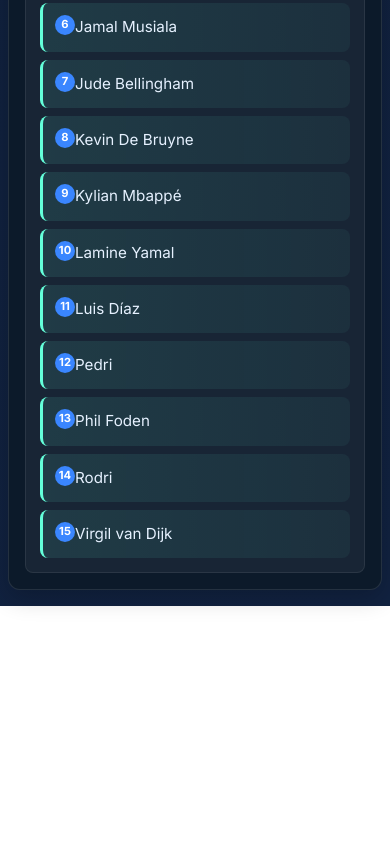
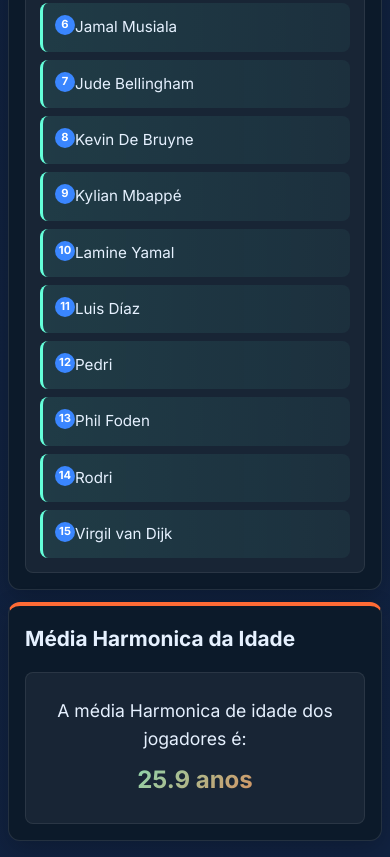
Before and after one commit to LeandroStanger/DashboardDeJogadores, a plain HTML site: page index.html in a window 390 px wide. Shown: the part 6174-7031 px from the top of the page. Before the commit the page ends 6780 px from the top, so only its background shows below. Drawn offline with Linux system fonts and the light colour scheme.

Commit message:
Update to v1.1

```diff
--- a/index.html
+++ b/index.html
@@ -1,5 +1,6 @@
 <!DOCTYPE html>
 <html lang="pt-BR">
+
 <head>
     <meta charset="UTF-8">
     <meta name="viewport" content="width=device-width, initial-scale=1.0">
@@ -9,6 +10,7 @@
     <link rel="preconnect" href="https://fonts.gstatic.com" crossorigin>
     <link href="https://fonts.googleapis.com/css2?family=Inter:wght@300;400;500;600;700&display=swap" rel="stylesheet">
 </head>
+
 <body>
     <header class="header">
         <h1>Dashboard de Jogadores</h1>
@@ -23,7 +25,9 @@
         <main id="conteudo4"></main>
         <main id="conteudo5"></main>
         <main id="conteudo6"></main>
+        <main id="conteudo7"></main>
     </div>
     <script src="script.js"></script>
 </body>
+
 </html>
--- a/script.js
+++ b/script.js
@@ -27,6 +27,7 @@ async function carregarDados() {
         jogadoresComMaisDe30Anos(jogadores);
         mediaDaIdade(jogadores);
         nomesDosJogadores(jogadores);
+        mediaHarmonica(jogadores);
     } catch (erro) {
         console.error("Erro ao carregar os dados:", erro);
     }
@@ -164,4 +165,26 @@ function nomesDosJogadores(jogadores) {
     `;
 }
 
+function mediaHarmonica(jogadores) {
+      const somaInversos = jogadores.reduce((acc, val) => acc + 1 / val.idade, 0);
+    const media = jogadores.length / somaInversos;
+
+    const jogadoresOrdenados = [...jogadores].sort((a, b) => b.idade - a.idade);
+
+    let container = document.getElementById('conteudo7');
+
+    if (!container) {
+        container = document.createElement('div');
+        container.id = 'conteudo7';
+        document.body.appendChild(container);
+    }
+
+    container.innerHTML = `
+        <h2>Média Harmonica da Idade</h2>
+        <div class="destaque">
+            <p class="maiorPiloto-item">A média Harmonica de idade dos jogadores é: <strong>${media.toFixed(1)} anos</strong></p>
+        </div>
+    `;
+}
+
 document.addEventListener('DOMContentLoaded', carregarDados);
--- a/style.css
+++ b/style.css
@@ -129,7 +129,8 @@ body::after,
 #conteudo3,
 #conteudo4,
 #conteudo5,
-#conteudo6 {
+#conteudo6,
+#conteudo7 {
     width: 100%;
     background: var(--color-bg-card);
     border-radius: var(--border-radius-medium);
@@ -146,6 +147,8 @@ body::after,
 #conteudo4 { border-top: 4px solid var(--color-accent-3); }
 #conteudo5 { border-top: 4px solid #ff6b35; }
 #conteudo6 { border-top: 4px solid var(--color-accent-6); }
+#conteudo7 { border-top: 4px solid #ff6b35; }
+
 
 /* CARDS DE JOGADOR */
 .jogador {
@@ -214,7 +217,8 @@ body::after,
 #conteudo3 h2,
 #conteudo4 h2,
 #conteudo5 h2,
-#conteudo6 h2 {
+#conteudo6 h2,
+#conteudo7 h2 {
     font-size: 1.3rem;
     font-weight: 700;
     color: var(--color-text-primary);
@@ -255,19 +259,22 @@ body::after,
 }
 
 /* ESTILO ESPECÍFICO PARA MÉDIA DE IDADE */
-#conteudo5 .destaque {
+#conteudo5 .destaque,
+#conteudo7 .destaque {
     text-align: center;
     padding: 1.5rem;
 }
 
-#conteudo5 .maiorPiloto-item {
+#conteudo5 .maiorPiloto-item,
+#conteudo7 .maiorPiloto-item {
     background: transparent;
     border: none;
     font-size: 1.1rem;
     padding: 0;
 }
 
-#conteudo5 strong {
+#conteudo5 strong,
+#conteudo7 strong {
     display: block;
     font-size: 2rem;
     margin-top: 0.5rem;
@@ -341,7 +348,8 @@ body::after,
 #conteudo3,
 #conteudo4,
 #conteudo5,
-#conteudo6 {
+#conteudo6,
+#conteudo7 {
     animation: fadeIn 0.5s ease forwards;
     animation-delay: calc(var(--delay, 0) * 0.1s);
 }
@@ -416,7 +424,8 @@ body::after,
     #conteudo3,
     #conteudo4,
     #conteudo5,
-    #conteudo6 {
+    #conteudo6,
+    #conteudo7 {
         padding: 1.25rem;
     }
 
@@ -429,7 +438,8 @@ body::after,
         font-size: 0.95rem;
     }
 
-    #conteudo5 strong {
+    #conteudo5 strong,
+    #conteudo7 strong {
         font-size: 1.75rem;
     }
 }
@@ -455,7 +465,8 @@ body::after,
     #conteudo3,
     #conteudo4,
     #conteudo5,
-    #conteudo6 {
+    #conteudo6,
+    #conteudo7 {
         padding: 1rem;
     }
 
@@ -467,7 +478,8 @@ body::after,
         font-size: 0.9rem;
     }
 
-    #conteudo5 strong {
+    #conteudo5 strong,
+    #conteudo7 strong {
         font-size: 1.5rem;
     }
 
@@ -577,7 +589,8 @@ body::after,
     #conteudo3,
     #conteudo4,
     #conteudo5,
-    #conteudo6 {
+    #conteudo6,
+    #conteudo7 {
         border: 1px solid #000 !important;
         box-shadow: none !important;
         break-inside: avoid;
```
